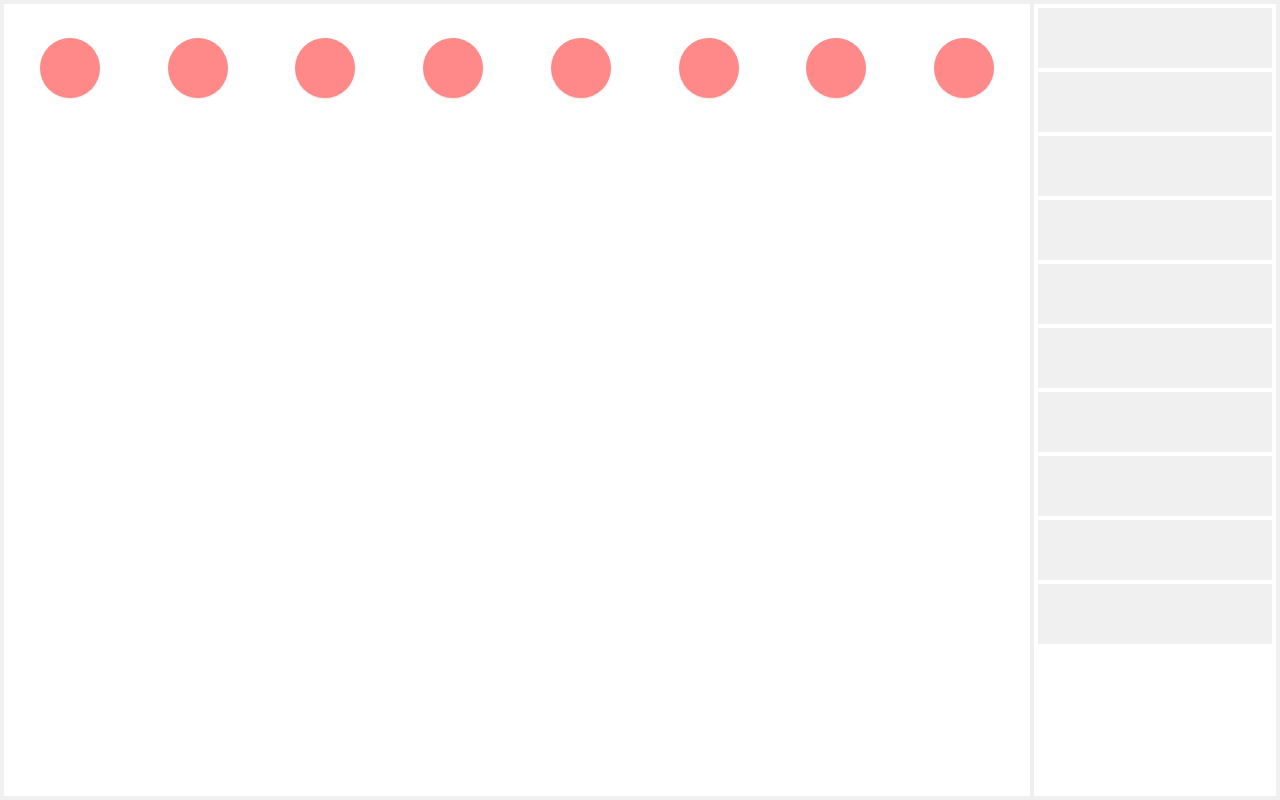
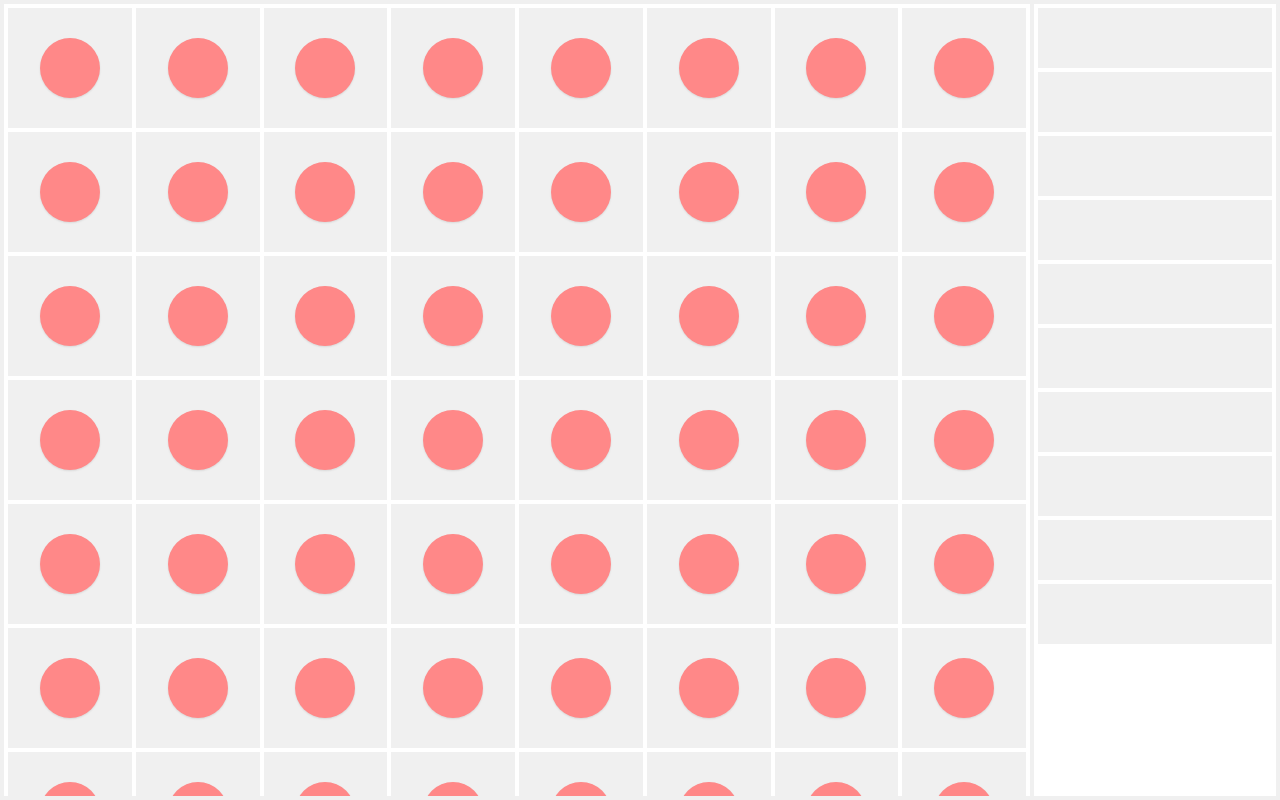
Before and after one commit to asobimobizdev/inventory-demo, a Nuxt app in the folder frontend/: page / in a window 1280 px wide. Built offline with nearby package versions, Linux system fonts and the light colour scheme.

Commit message:
Collection grid css fixed

```diff
--- a/frontend/components/Collection.vue
+++ b/frontend/components/Collection.vue
@@ -32,7 +32,7 @@ export default {
     itemsStyle() {
       return {
         height: this.isGrid ? "120px" : "60px",
-        background: this.isGrid ? "" : "#f0f0f0"
+        background: this.isGrid ? "#f0f0f0" : "#f0f0f0"
       };
     }
   }
@@ -41,11 +41,9 @@ export default {
 
 <style lang="stylus" scoped>
 .host
+  display flex
   flex-direction: column;
-  flex-wrap: wrap;
   justify-content: flex-start;
-  align-content: stretch;
-  align-items: stretch;
 
   overflow-x hidden
   overflow-y scroll
@@ -75,11 +73,11 @@ export default {
         display grid
         padding 4px
         grid-gap 4px
-        grid-template-columns repeat(auto-fit, 1fr);
+        // grid-template-columns repeat(auto-fit, 1fr);
 
-      >.item
-        height: 60px
-        display flex
+      // >.item
+      //   height: 60px
+      //   display flex
 
   &.grid
     >.container
@@ -88,10 +86,10 @@ export default {
         grid-gap 4px
         grid-template-columns repeat(auto-fit, minmax(120px,1fr));
 
-      >.item
-        background-color alpha(#fff,0.3)
-        height 120px
-        margin 0px
-        margin-bottom 0px
+      // >.item
+      //   background-color alpha(#fff,0.3)
+      //   height 120px
+      //   margin 0px
+      //   margin-bottom 0px
 
 </style>
```
